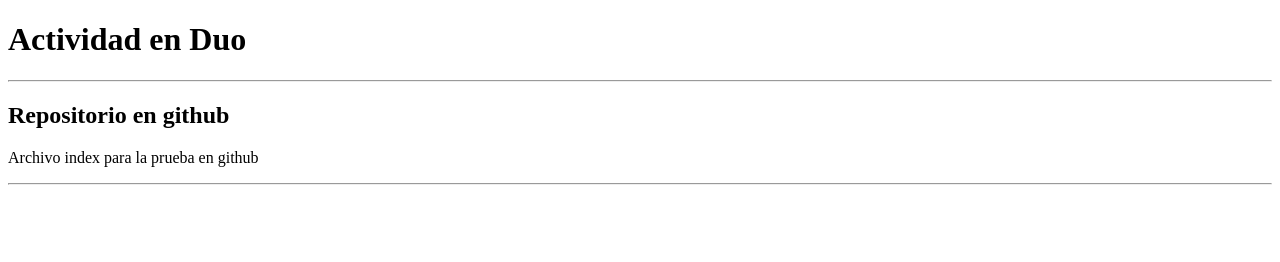
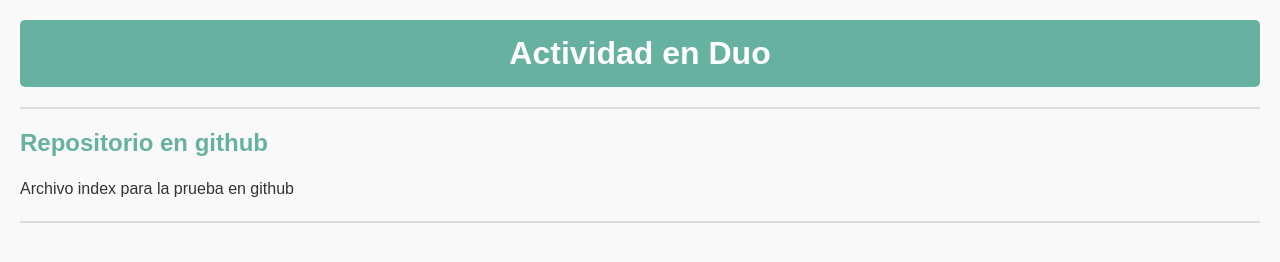
Before and after one commit to danykasthillo-lang/actividad_git, a plain HTML site: page index.html in a window 1280 px wide. Drawn offline with Linux system fonts and the light colour scheme.

Commit message:
Agregado CSS al proyecto

```diff
--- a/index.html
+++ b/index.html
@@ -4,7 +4,7 @@
 <head>
     <meta charset="UTF-8">
     <meta name="viewport" content="width=device-width, initial-scale=1.0">
-    <link reel="stylesheet" href="style.css">
+    <link rel="stylesheet" href="style.css">
 </head>
 
 <body>
--- a/style.css
+++ b/style.css
@@ -8,7 +8,7 @@
 
 
 header {
-    background-color: #4CAF50;
+    background-color: #66b19f;
     color: white;
     padding: 15px;
     text-align: center;
@@ -22,7 +22,7 @@
 }
 
 h2 {
-    color: #4CAF50;
+    color:  #66b19f;
     margin-top: 20px;
 }
 
```
